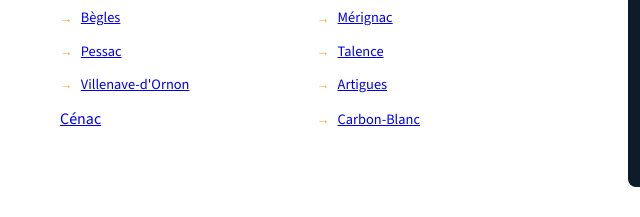
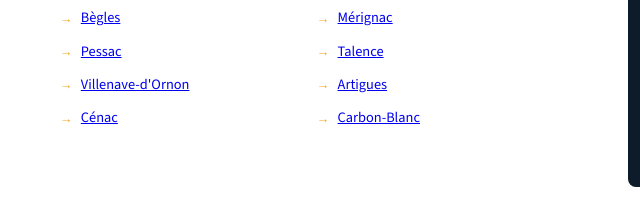
Before and after one commit to adrserrurierdepanneur-cloud/Adr-serrurier-floirac-, a plain HTML site: page index.html in a window 1280 px wide. Shown: the part 3042-3259 px from the top of the page, 4-644 px from the left. Drawn offline with nearby package versions, Linux system fonts and the light colour scheme.

Commit message:
Wrap Cénac link in list item

```diff
--- a/index.html
+++ b/index.html
@@ -715,7 +715,7 @@
         <li><a href="/serrurier-talence">Talence</a></li>
         <li><a href="/serrurier-villenave-dornon">Villenave-d'Ornon</a></li>
         <li><a href="/serrurier-artigues">Artigues</a></li>
-        <a href="/serrurier-cenac">Cénac</a>
+        <li><a href="/serrurier-cenac">Cénac</a></li>
         <li><a href="/serrurier-carbon-blanc">Carbon-Blanc</a></li>
       </ul>
     </div>
```
